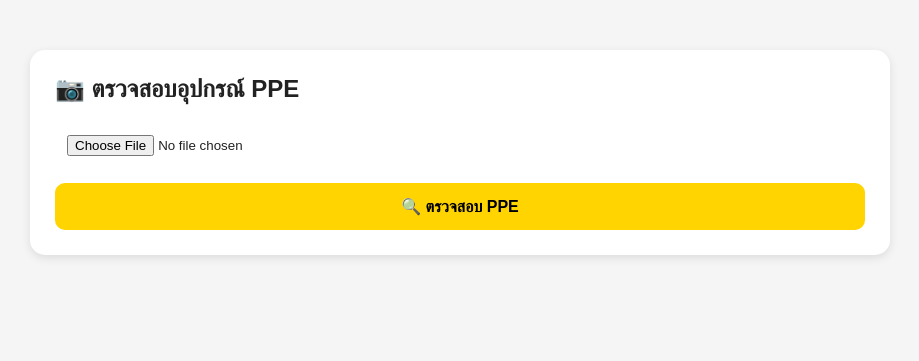
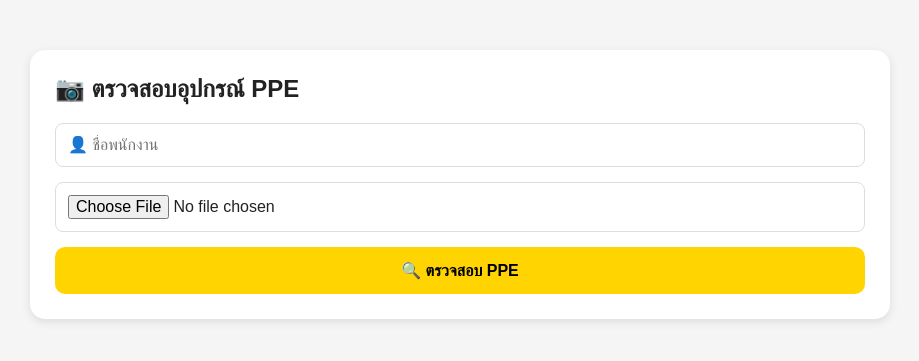
Before and after one commit to chinnawat03-yes/pea-ppe-ai, a Flask app: page / in a window 1280 px wide. Shown: the part 67-428 px from the top of the page, without its empty margins (180-1099 px from the left). Run offline with Flask 3, Linux system fonts and the light colour scheme.

Commit message:
Update index.html

```diff
--- a/templates/index.html
+++ b/templates/index.html
@@ -45,10 +45,19 @@
             margin-top: 0;
         }
 
+        input[type="text"],
         input[type="file"] {
             width: 100%;
             padding: 12px;
             margin-bottom: 15px;
+            border: 1px solid #ddd;
+            border-radius: 8px;
+            font-size: 16px;
+        }
+
+        input[type="text"]:focus {
+            outline: none;
+            border-color: #ffd400;
         }
 
         button {
@@ -242,6 +251,15 @@
 
         <form method="POST" enctype="multipart/form-data">
 
+            <!-- ชื่อพนักงาน -->
+            <input
+                type="text"
+                name="employee_name"
+                placeholder="👤 ชื่อพนักงาน"
+                required
+            >
+
+            <!-- รูปภาพ -->
             <input
                 type="file"
                 name="image"
@@ -644,7 +662,6 @@ async function saveResultImage() {
     }
 
 
-    // แสดงคำแนะนำ
     detectDevice();
 
     if (help) {
@@ -655,7 +672,7 @@ async function saveResultImage() {
     try {
 
         /*
-         * โหลดรูปผลตรวจเป็นไฟล์
+         * โหลดรูปผลตรวจ
          */
 
         const response =
@@ -696,8 +713,8 @@ async function saveResultImage() {
 
         /*
          * =========================
-         * iPhone / Android
-         * ใช้เมนู Share ของเครื่อง
+         * มือถือ
+         * ใช้ Share ของเครื่อง
          * =========================
          */
 
@@ -726,8 +743,7 @@ async function saveResultImage() {
 
         /*
          * =========================
-         * ถ้ามือถือไม่รองรับ File Share
-         * เปิดรูปแทน
+         * Fallback มือถือ
          * =========================
          */
 
@@ -757,7 +773,6 @@ async function saveResultImage() {
         /*
          * =========================
          * คอมพิวเตอร์
-         * ดาวน์โหลดอัตโนมัติ
          * =========================
          */
 
@@ -794,11 +809,6 @@ async function saveResultImage() {
         );
 
 
-        /*
-         * ถ้าผู้ใช้กดยกเลิก Share
-         * ไม่ต้องทำอะไรต่อ
-         */
-
         if (
             error &&
             error.name === "AbortError"
@@ -808,11 +818,6 @@ async function saveResultImage() {
 
         }
 
-
-        /*
-         * ถ้าเกิดปัญหา
-         * เปิดรูปให้บันทึกเอง
-         */
 
         window.open(
             image.src,
```
